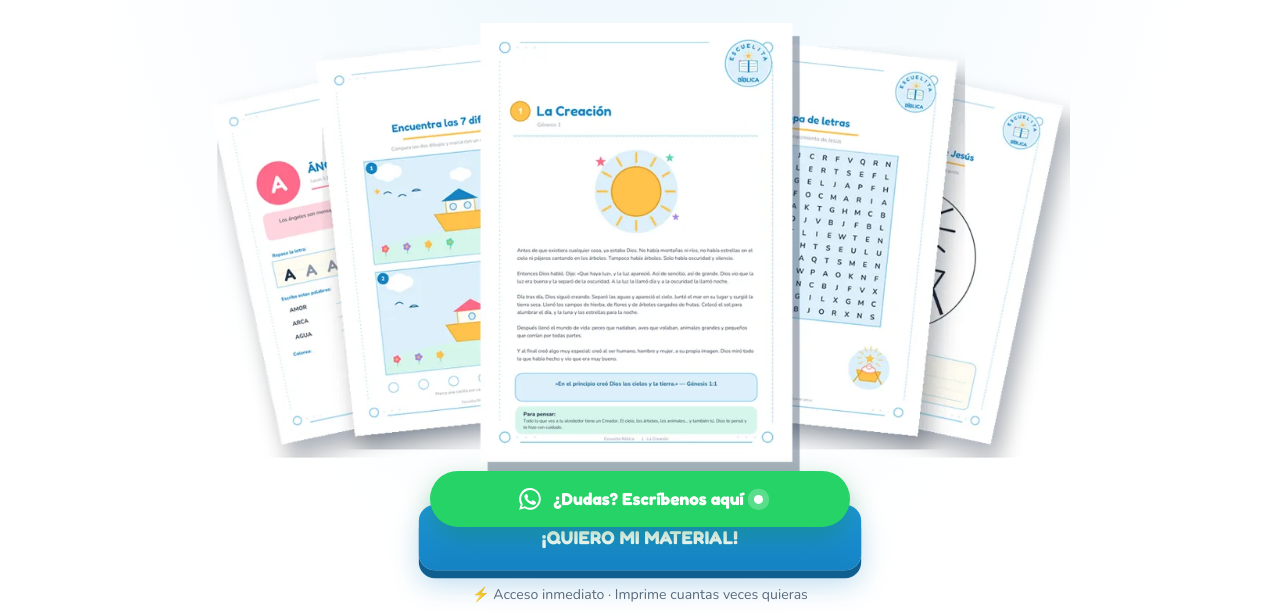
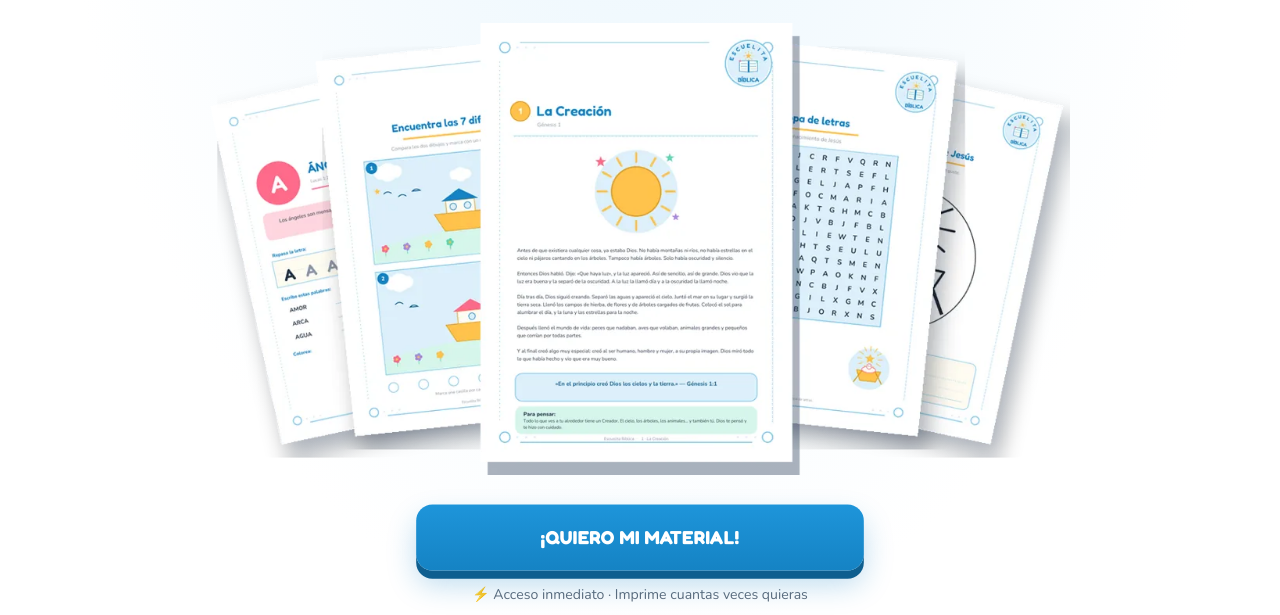
Before and after one commit to omateusweb/escuelitabiblica, a plain HTML site: page v2/index.html in a window 1280 px wide. Shown: the part 337-952 px from the top of the page. Drawn offline with nearby package versions, Linux system fonts and the light colour scheme.

Commit message:
Remove WhatsApp (número fora do ar) da v2 e das páginas de entrega
Co-Authored-By: Claude Opus 5.5 <noreply@anthropic.com>
Claude-Session: https://claude.ai/code/session_01Gk82HCY9XjugqdosoEtFRr

```diff
--- a/v2/index.html
+++ b/v2/index.html
@@ -144,7 +144,7 @@ footer{background:var(--tinta);color:rgba(255,255,255,.55);text-align:center;fon
 .wa svg{width:26px;height:26px;flex-shrink:0}
 .wa .dot{width:9px;height:9px;border-radius:50%;background:#fff;box-shadow:0 0 0 0 rgba(255,255,255,.8);animation:ping 1.6s infinite}
 @keyframes ping{0%{box-shadow:0 0 0 0 rgba(255,255,255,.8)}80%,100%{box-shadow:0 0 0 9px rgba(255,255,255,0)}}
-body{padding-bottom:84px}
+body.has-wa{padding-bottom:84px}
 
 @media(max-width:640px){
   section{padding:48px 0}
@@ -396,11 +396,11 @@ fbq('track', 'PageView');
 
 <script>
 // Número de WhatsApp (solo dígitos, con código de país). Vacío = botón oculto.
-var WA_NUM = '5715088191';
+var WA_NUM = ''; // WhatsApp desativado (número caiu). Para reativar: '5715088191'
 var WA_MSG = 'Hola, tengo una duda sobre Escuelita Bíblica';
 (function(){
   var wa=document.getElementById('wa');
-  if(WA_NUM){ wa.href='https://wa.me/'+WA_NUM+'?text='+encodeURIComponent(WA_MSG); wa.style.display='flex';
+  if(WA_NUM){ wa.href='https://wa.me/'+WA_NUM+'?text='+encodeURIComponent(WA_MSG); wa.style.display='flex'; document.body.classList.add('has-wa');
     var onS=function(){ wa.classList.toggle('show', scrollY>380); }; addEventListener('scroll',onS,{passive:true}); onS();
     wa.addEventListener('click',function(){ try{ if(window.fbq) fbq('track','Contact'); if(window.clarity) clarity('event','whatsapp_click'); }catch(e){} }); }
 })();
```
Also changed, not shown: graciascolomcompleto/index.html (+0 -1 lines), graciaseinicialcolom/index.html (+0 -1 lines).
